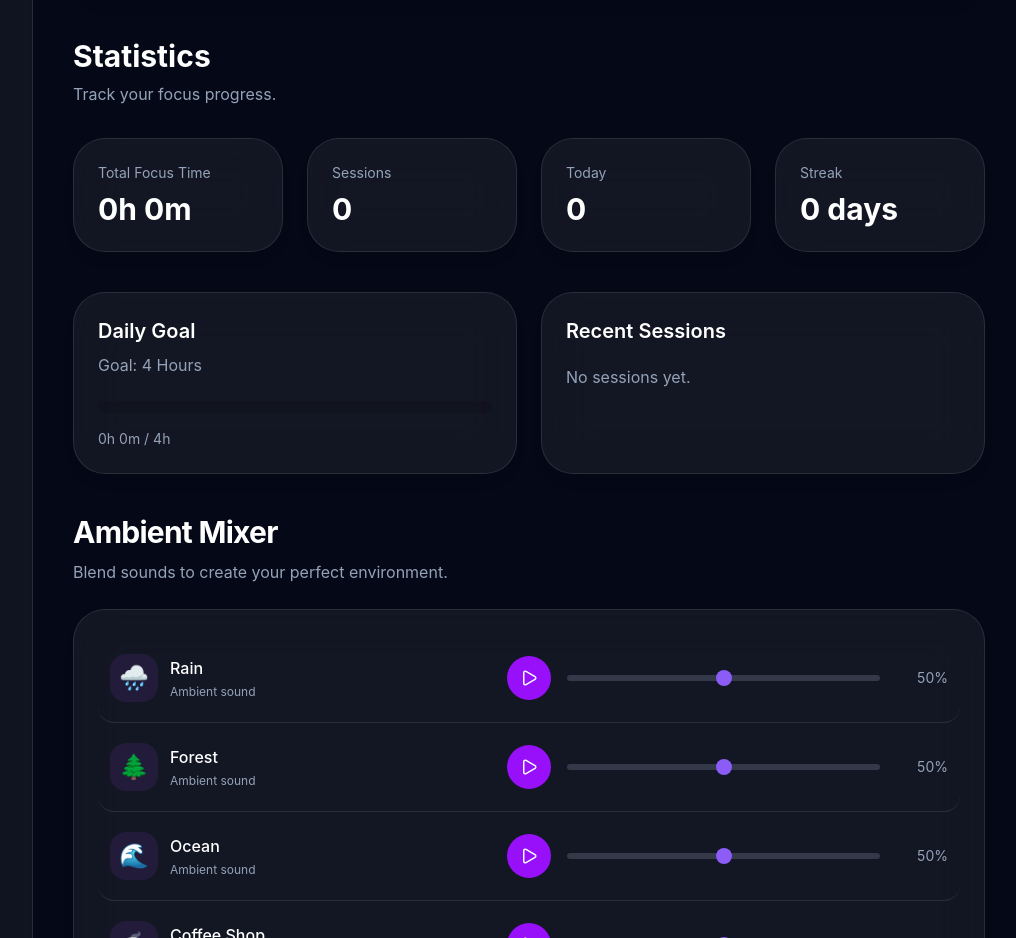
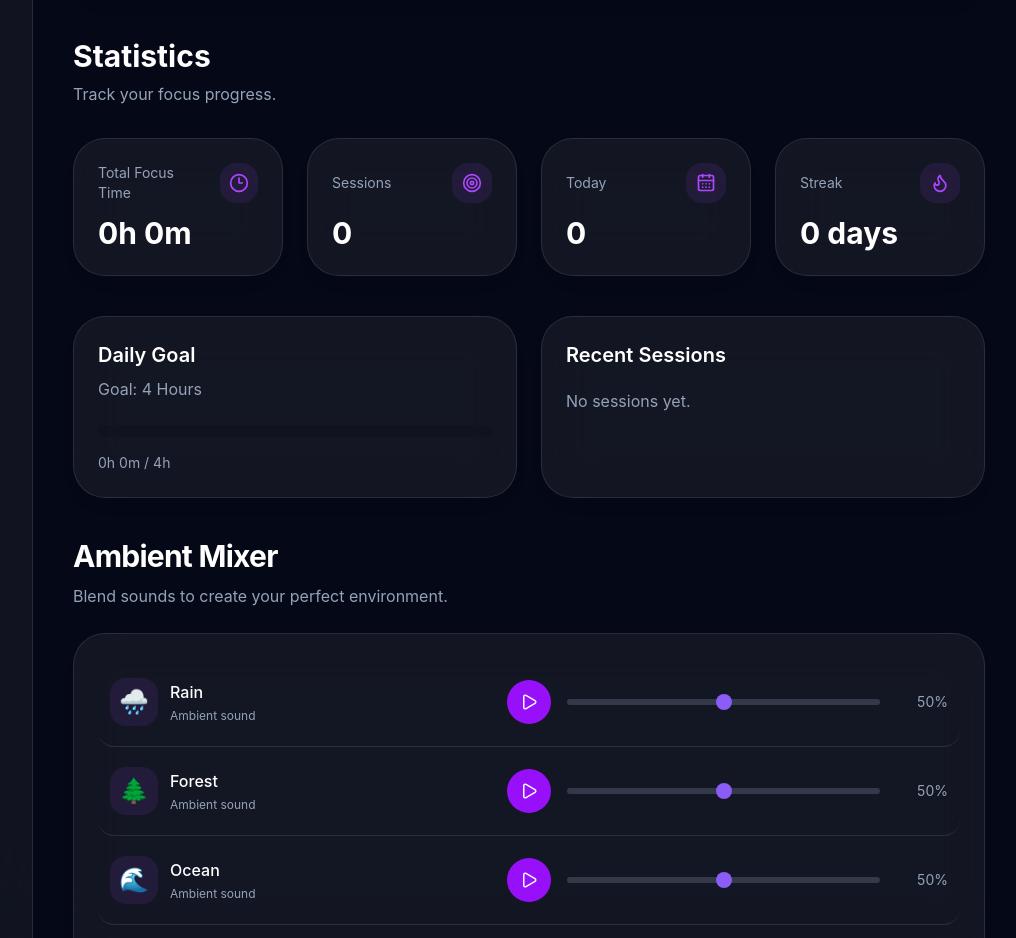
Before and after one commit to djabranemmd/ambient-focus-app, a React (Vite) app: page / in a window 1280 px wide. Shown: the part 920-1858 px from the top of the page, without its empty margins (255-1271 px from the left). Built offline with nearby package versions, Linux system fonts and the light colour scheme.

Commit message:
Improve Files Stats card and statistic  accessibility

```diff
--- a/src/components/stats/Statistics.jsx
+++ b/src/components/stats/Statistics.jsx
@@ -1,8 +1,28 @@
+import {
+  Clock3,
+  Target,
+  CalendarDays,
+  Flame,
+} from "lucide-react";
+
+
+import {
+  useMemo,
+} from "react";
+
+
 import StatsCard from "./StatsCard";
-import { useFocus } from "../../context/FocusContext";
+
+import {
+  useFocus,
+} from "../../context/FocusContext";
+
+
+
 
 
 function Statistics() {
+
 
 
   const {
@@ -11,8 +31,17 @@ function Statistics() {
 
 
 
+
+
+
+  const statistics =
+    useMemo(() => {
+
+
       const totalSessions =
         sessions.length;
+
+
 
 
 
@@ -25,8 +54,13 @@ function Statistics() {
 
 
 
+
+
       const today =
-    new Date().toDateString();
+        new Date()
+          .toDateString();
+
+
 
 
 
@@ -35,46 +69,244 @@ function Statistics() {
           (session) =>
             new Date(
               session.date
-        ).toDateString() === today
-    ).length;
+            )
+            .toDateString() === today
+        )
+        .length;
 
 
 
-  const uniqueDays =
+
+
+
+
+      const days =
         [
           ...new Set(
             sessions.map(
               (session) =>
                 new Date(
                   session.date
-            ).toDateString()
+                )
+                .toDateString()
             )
           ),
-    ];
+        ]
+        .map(
+          (date) =>
+            new Date(date)
+        )
+        .sort(
+          (a,b) =>
+            b - a
+        );
 
 
 
-  const streak =
-    uniqueDays.length;
+
+
+
+
+      let streak = 0;
+
+
+
+
+      if(days.length > 0){
+
+
+        let current =
+          new Date();
+
+
+
+        current.setHours(
+          0,
+          0,
+          0,
+          0
+        );
+
+
+
+
+        for(
+          const day of days
+        ){
+
+
+          day.setHours(
+            0,
+            0,
+            0,
+            0
+          );
+
+
+
+          const difference =
+            (
+              current - day
+            )
+            /
+            (
+              1000 *
+              60 *
+              60 *
+              24
+            );
+
+
+
+          if(
+            difference === 0 ||
+            difference === 1
+          ){
+
+            streak++;
+
+            current =
+              day;
+
+          } else {
+
+            break;
+
+          }
+
+
+        }
+
+
+      }
+
+
+
+
+
+
+      return {
+
+
+        totalSessions,
+
+
+        totalMinutes,
+
+
+        todaySessions,
+
+
+        streak,
+
+
+      };
+
+
+
+    }, [
+      sessions,
+    ]);
+
+
+
+
+
 
 
 
   const hours =
     Math.floor(
-      totalMinutes / 60
+      statistics.totalMinutes / 60
     );
 
 
 
   const minutes =
     Math.floor(
-      totalMinutes % 60
+      statistics.totalMinutes % 60
     );
 
 
 
 
+
+
+
+
+  const cards = [
+
+
+    {
+
+      title:
+        "Total Focus Time",
+
+      value:
+        `${hours}h ${minutes}m`,
+
+      icon:
+        Clock3,
+
+    },
+
+
+
+    {
+
+      title:
+        "Sessions",
+
+      value:
+        statistics.totalSessions,
+
+      icon:
+        Target,
+
+    },
+
+
+
+    {
+
+      title:
+        "Today",
+
+      value:
+        statistics.todaySessions,
+
+      icon:
+        CalendarDays,
+
+    },
+
+
+
+    {
+
+      title:
+        "Streak",
+
+      value:
+        `${statistics.streak} days`,
+
+      icon:
+        Flame,
+
+    },
+
+
+  ];
+
+
+
+
+
+
+
+
   return (
+
 
     <section
 
@@ -130,92 +362,73 @@ function Statistics() {
 
 
 
+
       <div
 
         className="
           grid
-          md:grid-cols-4
+          grid-cols-1
+          sm:grid-cols-2
+          lg:grid-cols-4
           gap-6
         "
 
         role="list"
 
-        aria-label="Focus statistics"
+      >
+
+
+
+        {
+          cards.map((card)=>(
+
+
+            <div
+
+              key={card.title}
+
+              role="listitem"
 
             >
 
 
-
-        <div role="listitem">
-
               <StatsCard
 
-            title="Total Focus Time"
+                title={
+                  card.title
+                }
 
-            value={`${hours}h ${minutes}m`}
+                value={
+                  card.value
+                }
+
+                icon={
+                  card.icon
+                }
 
               />
+
+
+            </div>
+
+
+          ))
+        }
+
+
 
       </div>
 
 
 
 
+    </section>
 
-        <div role="listitem">
-
-          <StatsCard
-
-            title="Sessions"
-
-            value={totalSessions}
-
-          />
-
-        </div>
-
-
-
-
-
-        <div role="listitem">
-
-          <StatsCard
-
-            title="Today"
-
-            value={todaySessions}
-
-          />
-
-        </div>
-
-
-
-
-
-        <div role="listitem">
-
-          <StatsCard
-
-            title="Streak"
-
-            value={`${streak} days`}
-
-          />
-
-        </div>
-
-
-
-      </div>
-
-
-    </section>
 
   );
 
 }
 
 
+
 export default Statistics;
--- a/src/components/stats/StatsCard.jsx
+++ b/src/components/stats/StatsCard.jsx
@@ -1,42 +1,120 @@
 import {
   memo,
 } from "react";
+
 
 import Card from "../ui/Card";
 
 
 
+
 function StatsCard({
+
   title,
+
   value,
+
   subtitle,
+
+  icon: Icon,
+
 }) {
+
 
 
   return (
 
+
     <Card>
 
 
-      <article
+
+      <div
 
         aria-label={`${title}: ${value}`}
 
       >
 
 
-        <p
+
+
+
+        <div
 
           className="
-            theme-text-muted
-            text-sm
+            flex
+            items-center
+            justify-between
+            gap-4
           "
 
         >
 
-          {title}
 
-        </p>
+
+          <p
+
+            className="
+              theme-text-muted
+
+              text-sm
+
+              transition-colors
+
+              duration-300
+            "
+
+          >
+
+            {title}
+
+
+          </p>
+
+
+
+
+
+          {
+            Icon && (
+
+              <div
+
+                className="
+                  h-10
+                  w-10
+
+                  rounded-2xl
+
+                  bg-purple-500/10
+
+                  flex
+
+                  items-center
+
+                  justify-center
+
+                  text-purple-500
+                "
+
+              >
+
+                <Icon
+                  size={20}
+                />
+
+              </div>
+
+            )
+          }
+
+
+
+        </div>
+
+
+
+
 
 
 
@@ -45,16 +123,29 @@ function StatsCard({
 
           className="
             text-3xl
+
             font-bold
-            mt-2
+
+            mt-3
+
+
             theme-text
+
+
+            transition-colors
+
+            duration-300
           "
 
         >
 
           {value}
 
+
         </h3>
+
+
+
 
 
 
@@ -63,34 +154,49 @@ function StatsCard({
         {
           subtitle && (
 
+
             <p
 
               className="
                 theme-text-muted
+
                 mt-2
+
                 text-sm
+
+                transition-colors
+
+                duration-300
               "
 
             >
 
               {subtitle}
 
+
             </p>
+
 
           )
         }
 
 
 
-      </article>
+
+
+      </div>
+
 
 
 
     </Card>
+
 
   );
 
 }
 
 
+
+
 export default memo(StatsCard);
```
Lines whose indentation alone changed are shown as unchanged.
